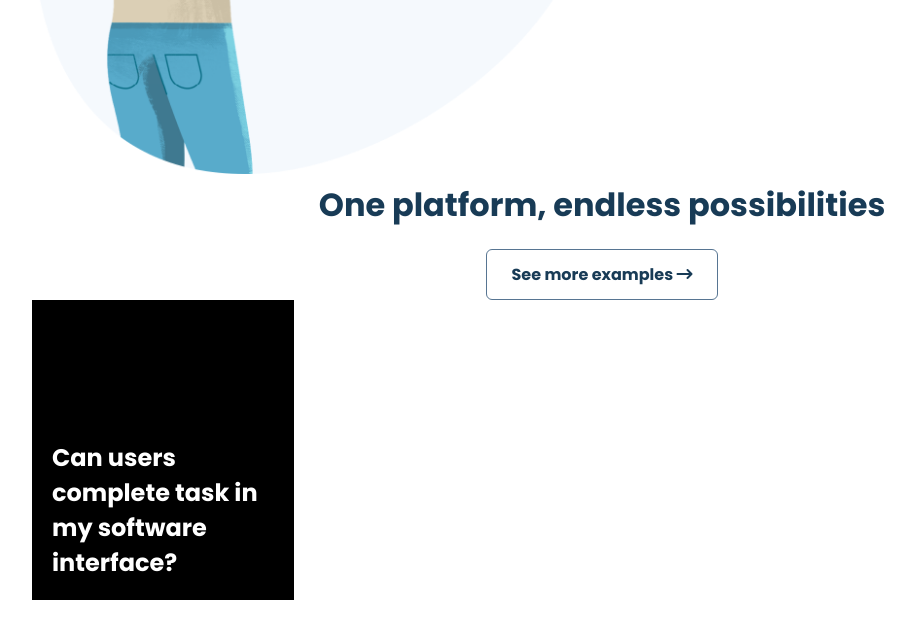
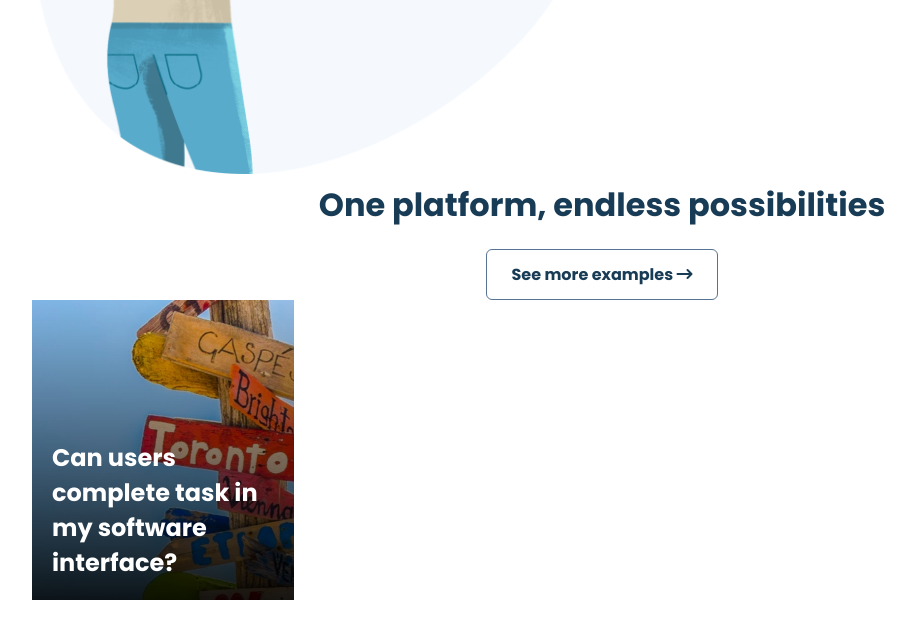
Before and after one commit to Yash75898/Usability-Hub-Project, a plain HTML site: page index.html in a window 1280 px wide. Shown: the part 3060-3698 px from the top of the page, without its empty margins (38-953 px from the left). Drawn offline with Linux system fonts and the light colour scheme.

Commit message:
Code Added

```diff
--- a/style.css
+++ b/style.css
@@ -245,7 +245,7 @@ header{
   position: relative;
   min-height: 300px;
   background: black;
-  background: linear-gradient(rgba(0,0,0,0.1) , rgba(0,0,0,0.9) , url(/Images/));
+  background: linear-gradient(rgb(0, 0, 0, 0.1), rgb(0, 0, 0, 0.9)), url(/Images/toronto.jpeg);
 }
 
 .card-text{
@@ -255,6 +255,3 @@ header{
   right: 20px;
   color: white;
 }
-
-
-01:04:08
```
